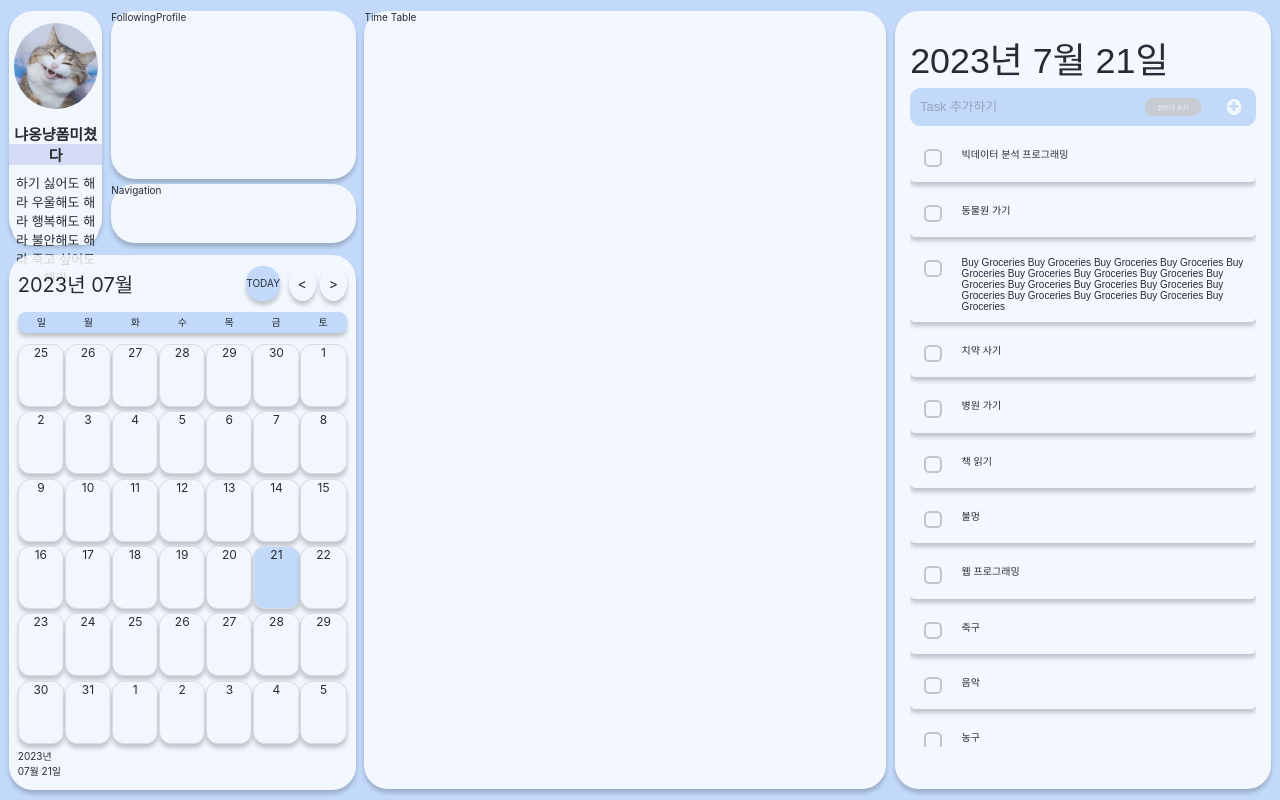
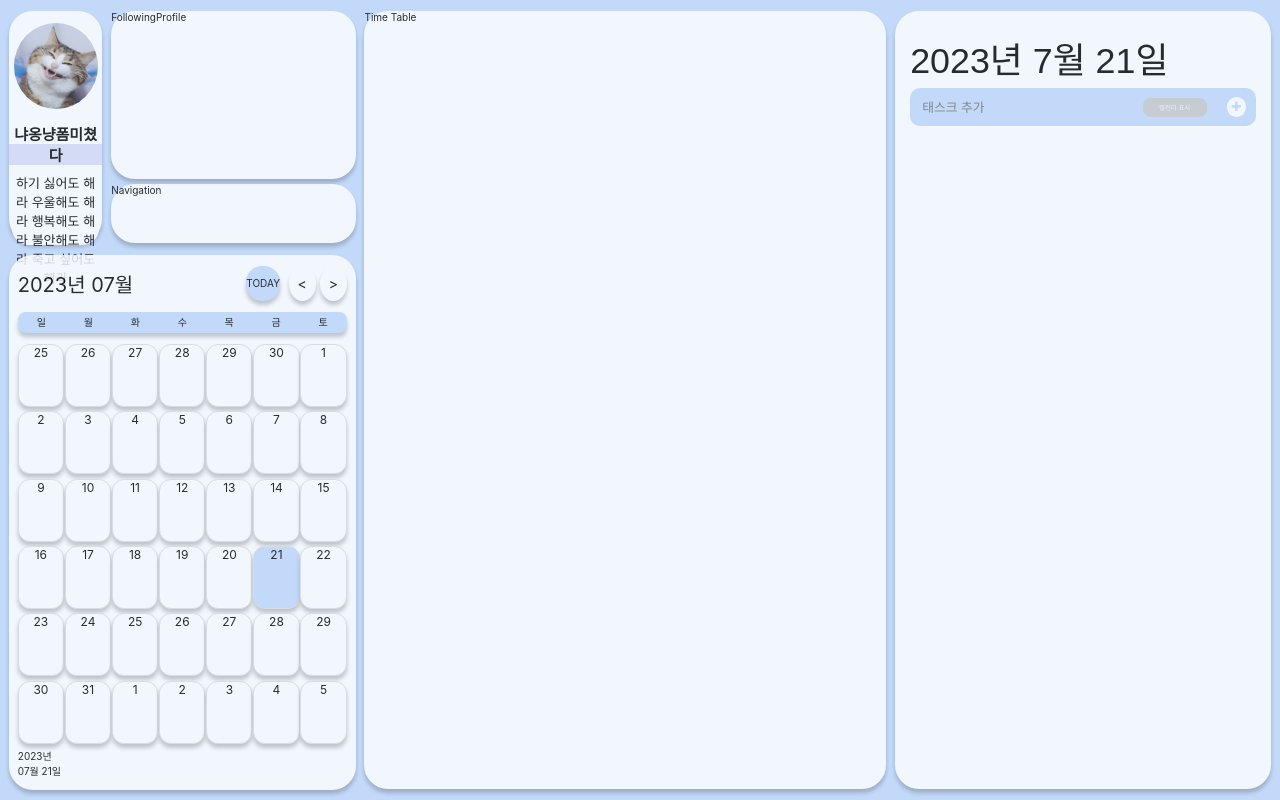
Before and after one commit to TasQueue/Front-End, a React (Create React App) app: page / in a window 1280 px wide. Built offline with nearby package versions, Linux system fonts and the light colour scheme; a web font is replaced by a local one.

Commit message:
FEAT: 날짜 별 task 추가 /  Form UI 작업
날짜 별로 태스크를 생성할 수 있도록 개발함.
Form 디자인 개발

```diff
--- a/src/components/home/TaskList/DragabbleCard.tsx
+++ b/src/components/home/TaskList/DragabbleCard.tsx
@@ -4,11 +4,11 @@ import { Draggable } from 'react-beautiful-dnd';
 import { Card } from './DragabbleCard.styled';
 import { Checkbox } from '../../common/Checkbox/Checkbox';
 
-function DragabbleCard({ toDo, index }) {
+function DragabbleCard({ toDo, index, toDoId }) {
   const [isChecked, setIsChecked] = useState(false);
 
   return (
-    <Draggable key={toDo} draggableId={toDo} index={index}>
+    <Draggable key={toDo.id} draggableId={toDoId + ''} index={index}>
       {(magic) => {
         return (
           <div ref={magic.innerRef} {...magic.dragHandleProps} {...magic.draggableProps}>
--- a/src/components/home/TaskList/TaskList.styled.tsx
+++ b/src/components/home/TaskList/TaskList.styled.tsx
@@ -32,32 +32,68 @@ export const FunctionBar = styled.div`
   align-items: center;
   width: 92%;
   height: 5%;
-  padding-left: 10px;
-  padding-right: 15px;
+`;
+
+// form
+export const Form = styled.form`
+  display: flex;
+  justify-content: flex-start;
+  align-items: center;
+  width: 92%;
+  height: 5%;
+  padding: 10px;
   border-radius: 10px;
   background-color: #c2d9fa;
   color: #8c98ae;
-`;
 
-// "테스크 추가하기" 안내말
-export const InfoWord = styled.div`
-  width: 33%;
-  height: 57%;
-  font-size: 1vw;
-  overflow: hidden;
-  span {
-    position: relative;
-    bottom: 1px;
+  input {
+    width: 70%;
+    font-size: 1vw;
+    background-color: transparent;
+    text-align: left;
+    font-family: inherit;
+    outline: none;
+    border: none;
   }
-`;
 
-// 캘린더 표시, 테스크 생성 버튼들의 div
-export const Buttons = styled.div`
-  display: flex;
-  justify-content: space-between;
-  align-items: center;
-  width: 30%;
-  height: 65%;
+  button[type='button'] {
+    display: flex;
+    justify-content: center;
+    align-items: center;
+    width: 15%;
+    height: 20%;
+    background-color: #c9c9c9;
+    color: whitesmoke;
+    border: none;
+    border-radius: 8px;
+    padding: 8px;
+    margin-right: 2rem;
+    font-size: 0.5vw;
+    overflow: hidden;
+    &:hover {
+      background-color: skyblue;
+      color: blue;
+    }
+  }
+  button[type='submit'] {
+    display: flex;
+    justify-content: center;
+    align-items: center;
+    background-color: white;
+    color: #c2d9fa;
+    height: 2rem;
+    width: 2rem;
+    border-radius: 1rem;
+    font-size: 1vw;
+    &:hover {
+      background-color: skyblue;
+      color: blue;
+    }
+    span {
+      position: relative;
+      bottom: 1px;
+    }
+  }
 `;
 
 // 캘린더 표시 버튼
@@ -80,28 +116,6 @@ export const MarkAtCalender = styled.button`
   }
 `;
 
-// 테스크 생성 모달 버튼
-export const CreateTask = styled.button`
-  display: flex;
-  justify-content: center;
-  align-items: center;
-  background-color: white;
-  color: #c2d9fa;
-  height: 60%;
-  width: 15%;
-  padding-top: 1.3px;
-  border-radius: 8px;
-  font-size: 1vw;
-  &:hover {
-    background-color: skyblue;
-    color: blue;
-  }
-  span {
-    position: relative;
-    bottom: 1px;
-  }
-`;
-
 // toDoList Wrapper
 export const Wrapper = styled.div`
   display: flex;
--- a/src/components/home/TaskList/TaskList.tsx
+++ b/src/components/home/TaskList/TaskList.tsx
@@ -1,56 +1,85 @@
-import React from 'react';
+import React, { useEffect } from 'react';
+import { useForm } from 'react-hook-form';
 import { DragDropContext, DropResult, Droppable } from 'react-beautiful-dnd';
 import { useRecoilValue, useRecoilState } from 'recoil';
-import { selectedDateState, toDoState } from 'recoil/test/atoms';
+import { selectedDateState, AlltoDoState } from 'recoil/test/atoms';
 import * as T from './TaskList.styled';
 import DragabbleCard from './DragabbleCard';
 
 const TaskList: React.FC = () => {
-  const [toDos, setToDos] = useRecoilState(toDoState);
+  const [AlltoDos, setAllToDos] = useRecoilState(AlltoDoState);
+  const { register, setValue, handleSubmit } = useForm();
   const selectedDate = useRecoilValue(selectedDateState);
-  const dateString = `${selectedDate.getFullYear()}년 ${selectedDate.getMonth() + 1}월 ${selectedDate.getDate()}일`;
+  const dateKeyString = selectedDate.toDateString();
+  const headerDateString = `
+    ${selectedDate.getFullYear()}년
+    ${selectedDate.getMonth() + 1}월
+    ${selectedDate.getDate()}일
+  `;
 
-  const handleCalendar = () => {
-    return 1;
-  };
-  const handleTask = () => {
-    return 1;
+  // selectedDate가 업데이트될 때 실행
+  useEffect(() => {
+    // 존재하지 않던 날짜일 경우
+    if (!Object.keys(AlltoDos).includes(dateKeyString)) {
+      setAllToDos((allToDos) => {
+        return {
+          ...allToDos,
+          [dateKeyString]: [],
+        };
+      });
+    }
+    // eslint-disable-next-line react-hooks/exhaustive-deps
+  }, [selectedDate]);
+
+  const onVaild = ({ toDo }) => {
+    const newToDo = {
+      id: Date.now(),
+      text: toDo,
+    };
+    setAllToDos((allToDos) => {
+      return {
+        ...allToDos,
+        [dateKeyString]: [newToDo, ...allToDos[dateKeyString]],
+      };
+    });
+    setValue('toDo', '');
   };
 
-  const onDragEnd = ({ draggableId, destination, source }: DropResult) => {
+  const onDragEnd = ({ destination, source }: DropResult) => {
     if (!destination) return;
-    setToDos((oldToDos) => {
-      const toDosCopy = [...oldToDos];
+    setAllToDos((allToDos) => {
+      const toDosCopy = [...allToDos[dateKeyString]];
+      const taskObj = toDosCopy[source.index];
       toDosCopy.splice(source.index, 1);
-      toDosCopy.splice(destination?.index, 0, draggableId);
-      return toDosCopy;
+      toDosCopy.splice(destination?.index, 0, taskObj);
+      return {
+        ...allToDos,
+        [dateKeyString]: toDosCopy,
+      };
     });
   };
 
   return (
     <T.TaskListContainer>
-      <T.Header>{dateString} </T.Header>
-      <T.FunctionBar>
-        <T.InfoWord>
-          <span>Task 추가하기</span>
-        </T.InfoWord>
-        <T.Buttons>
-          <T.MarkAtCalender onClick={handleCalendar}>
-            <span>캘린더 표시</span>
-          </T.MarkAtCalender>
-          <T.CreateTask onClick={handleTask}>
-            <span>✚</span>
-          </T.CreateTask>
-        </T.Buttons>
-      </T.FunctionBar>
+      <T.Header>{headerDateString}</T.Header>
+      <T.Form onSubmit={handleSubmit(onVaild as never)}>
+        {/* eslint-disable-next-line react/jsx-props-no-spreading */}
+        <input {...register('toDo', { required: true })} type='text' placeholder='태스크 추가' />
+        <button type='button'>
+          <span>캘린더 표시</span>
+        </button>
+        <button type='submit'>
+          <span>✚</span>
+        </button>
+      </T.Form>
       <DragDropContext onDragEnd={onDragEnd}>
         <T.Wrapper>
           <Droppable droppableId='one'>
             {(magic) => (
-              /* eslint-disable-next-line */
+              /* eslint-disable-next-line react/jsx-props-no-spreading */
               <div ref={magic.innerRef} {...magic.droppableProps}>
-                {toDos.map((toDo, index) => (
-                  <DragabbleCard key={toDo} index={index} toDo={toDo} />
+                {AlltoDos[dateKeyString]?.map((toDo, index) => (
+                  <DragabbleCard key={toDo.id} index={index} toDoId={toDo.id} toDo={toDo.text} />
                 ))}
                 {magic.placeholder}
               </div>
--- a/src/recoil/test/atoms.ts
+++ b/src/recoil/test/atoms.ts
@@ -15,22 +15,16 @@ export const calendarShowingMonthState = atom({
   default: new Date(),
 });
 
-// 임시 toDoState
-export const toDoState = atom({
-  key: 'toDo',
-  default: [
-    '빅데이터 분석 프로그래밍',
-    '동물원 가기',
-    'Buy Groceries Buy Groceries Buy Groceries Buy Groceries Buy Groceries Buy Groceries Buy Groceries Buy Groceries Buy Groceries Buy Groceries Buy Groceries Buy Groceries Buy Groceries Buy Groceries Buy Groceries Buy Groceries Buy Groceries',
-    '치약 사기',
-    '병원 가기',
-    '책 읽기',
-    '불멍',
-    '웹 프로그래밍',
-    '축구',
-    '음악',
-    '농구',
-    '조깅',
-    '여행',
-  ],
+export interface IToDo {
+  id: number;
+  text: string;
+}
+
+interface IToDoSate {
+  [key: string]: IToDo[];
+}
+
+export const AlltoDoState = atom<IToDoSate>({
+  key: 'toDoState',
+  default: {},
 });
```
